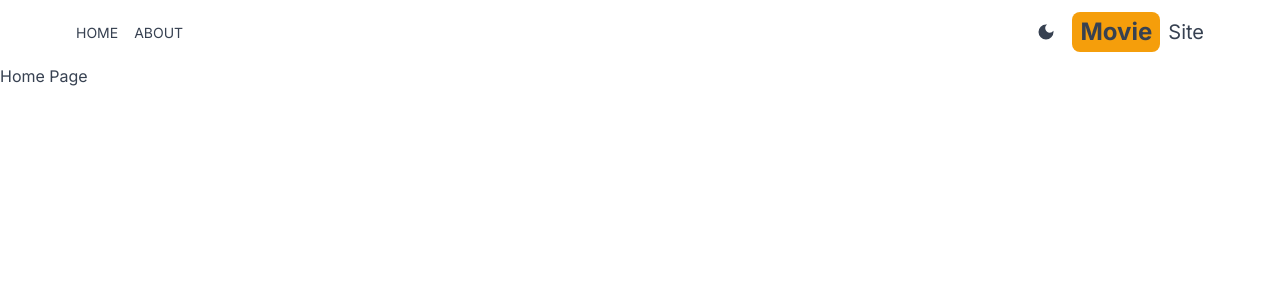
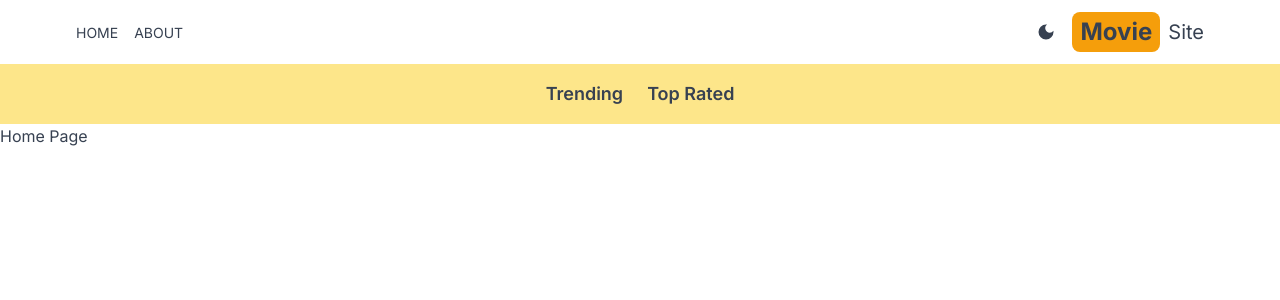
Before and after one commit to Hasanat902/nextjs-movie-site, a Next.js app: page / in a window 1280 px wide. Shown: the top 300 px of the page. Built offline with nearby package versions, Linux system fonts and the light colour scheme.

Commit message:
created navbar

```diff
--- a/src/app/layout.js
+++ b/src/app/layout.js
@@ -1,7 +1,8 @@
 import { Inter } from "next/font/google";
 import "./globals.css";
+import Providers from "./Providers";
 import Header from "@/components/Header";
-import Providers from "./Providers";
+import Navbar from "@/components/Navbar";
 
 const inter = Inter({ subsets: ["latin"] });
 
@@ -16,6 +17,7 @@
       <body className={inter.className}>
         <Providers>
           <Header />
+          <Navbar />
           {children}
         </Providers>
       </body>
--- a/src/components/Header.jsx
+++ b/src/components/Header.js
@@ -1,8 +1,8 @@
 import Link from "next/link";
-import MenuItems from "./MenuItems";
 import { AiFillHome } from "react-icons/ai";
 import { BsFillInfoCircleFill } from "react-icons/bs";
 import DarkModeSwitch from "./DarkModeSwitch";
+import MenuItems from "./MenuItems";
 
 
 const Header = () => {
--- /dev/null
+++ b/src/components/Navbar.js
@@ -0,0 +1,12 @@
+import NavbarItem from "./NavbarItem";
+
+const Navbar = () => {
+    return (
+        <div className="flex dark:bg-gray-600 bg-amber-200 p-4 lg:text-lg justify-center gap-6">
+            <NavbarItem title="Trending" param="fetchTrending" />
+            <NavbarItem title="Top Rated" param="fetchTopRated" />
+        </div>
+    );
+};
+
+export default Navbar;
--- /dev/null
+++ b/src/components/NavbarItem.js
@@ -0,0 +1,19 @@
+"use client";
+import Link from "next/link";
+import { useSearchParams } from "next/navigation";
+
+
+const NavbarItem = ({title, param}) => {
+    const searchParams = useSearchParams();
+    const genre = searchParams.get('genre');
+
+    return (
+        <div>
+            <Link
+            className={`hover:text-amber-500 font-semibold ${genre === param ? 'underline underline-offset-8 decoration-4 decoration-amber-500 rounded-lg' : ''}`}
+            href={`/?genre=${param}`}>{title}</Link>
+        </div>
+    );
+};
+
+export default NavbarItem;
```
Also changed, not shown: src/app/Providers.js (renamed from src/app/Providers.jsx), src/components/DarkModeSwitch.js (renamed from src/components/DarkModeSwitch.jsx), src/components/MenuItems.js (renamed from src/components/MenuItems.jsx).
